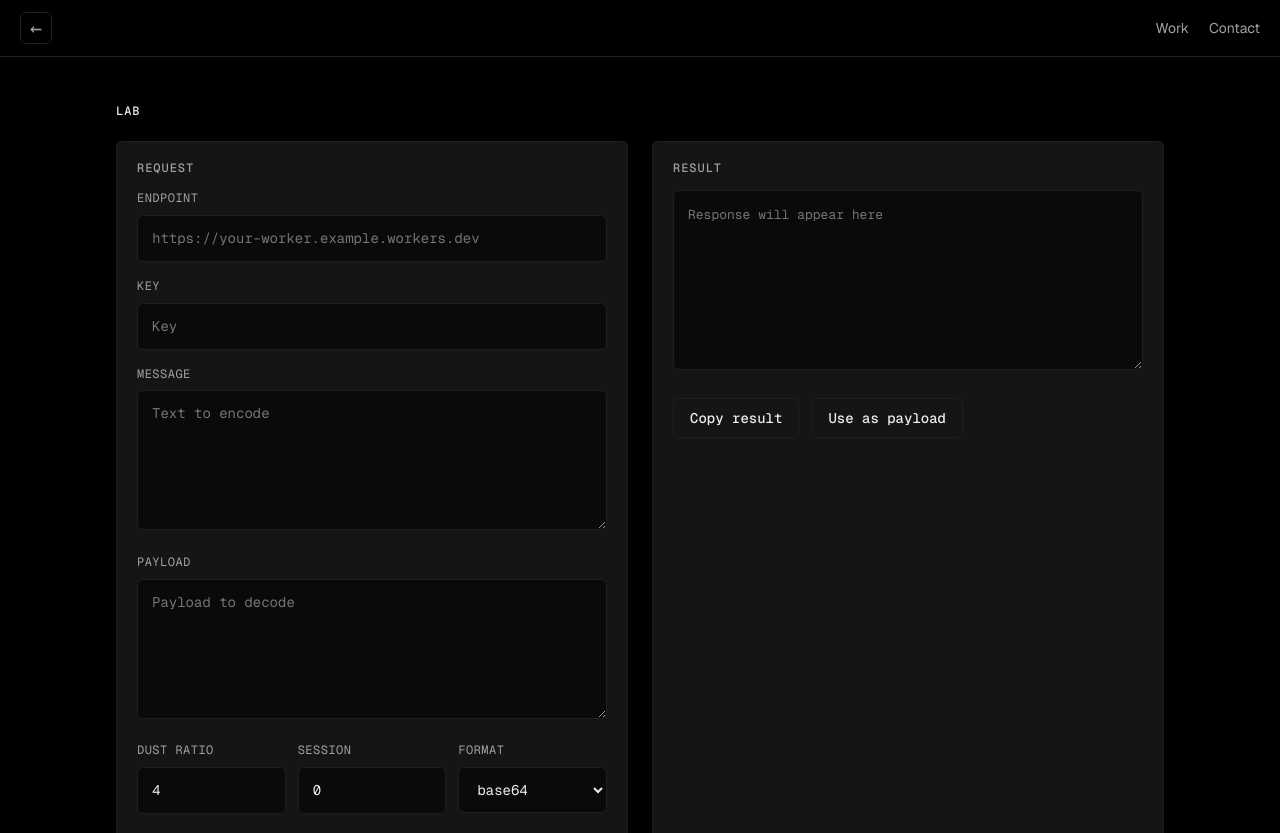
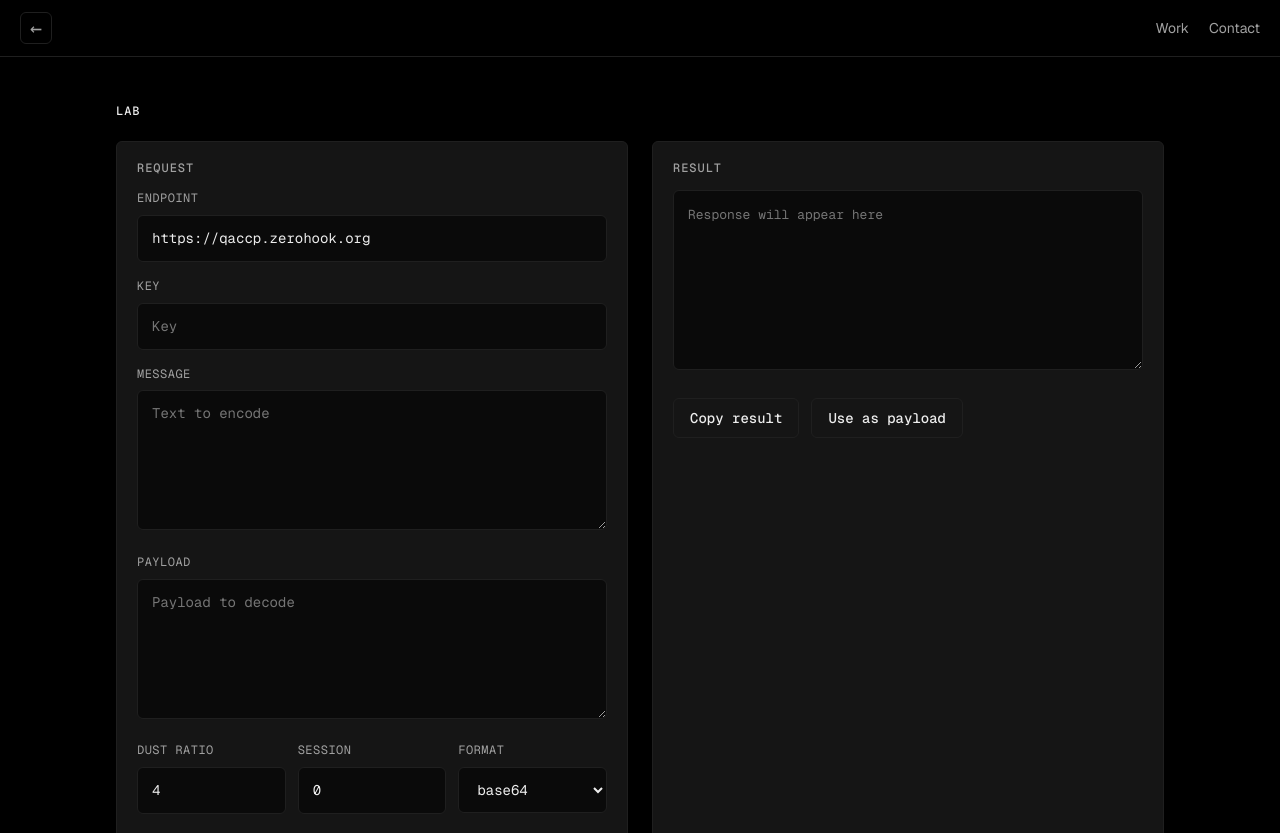
Before and after one commit to CrashizVok/whoami, a plain HTML site: page qaccp.html in a window 1280 px wide. Shown: the top 833 px of the page. Drawn offline with nearby package versions, Linux system fonts and the light colour scheme.

Commit message:
Prefill QACCP lab endpoint

```diff
--- a/qaccp.html
+++ b/qaccp.html
@@ -116,7 +116,7 @@
 
 						<div class="field">
 							<label for="endpoint">Endpoint</label>
-							<input id="endpoint" type="url" placeholder="https://your-worker.example.workers.dev" spellcheck="false" />
+							<input id="endpoint" type="url" value="https://qaccp.zerohook.org" placeholder="https://qaccp.zerohook.org" spellcheck="false" />
 						</div>
 
 						<div class="field">
```
